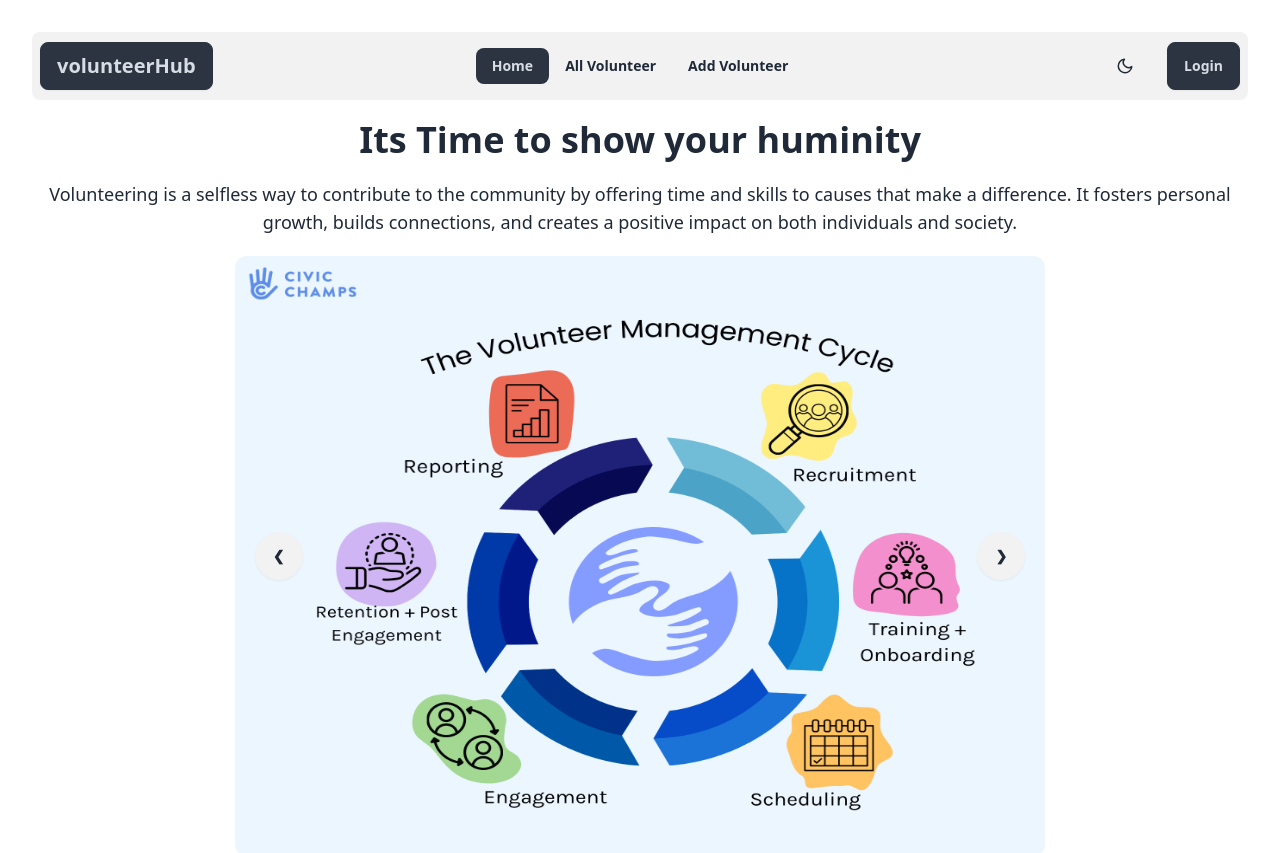
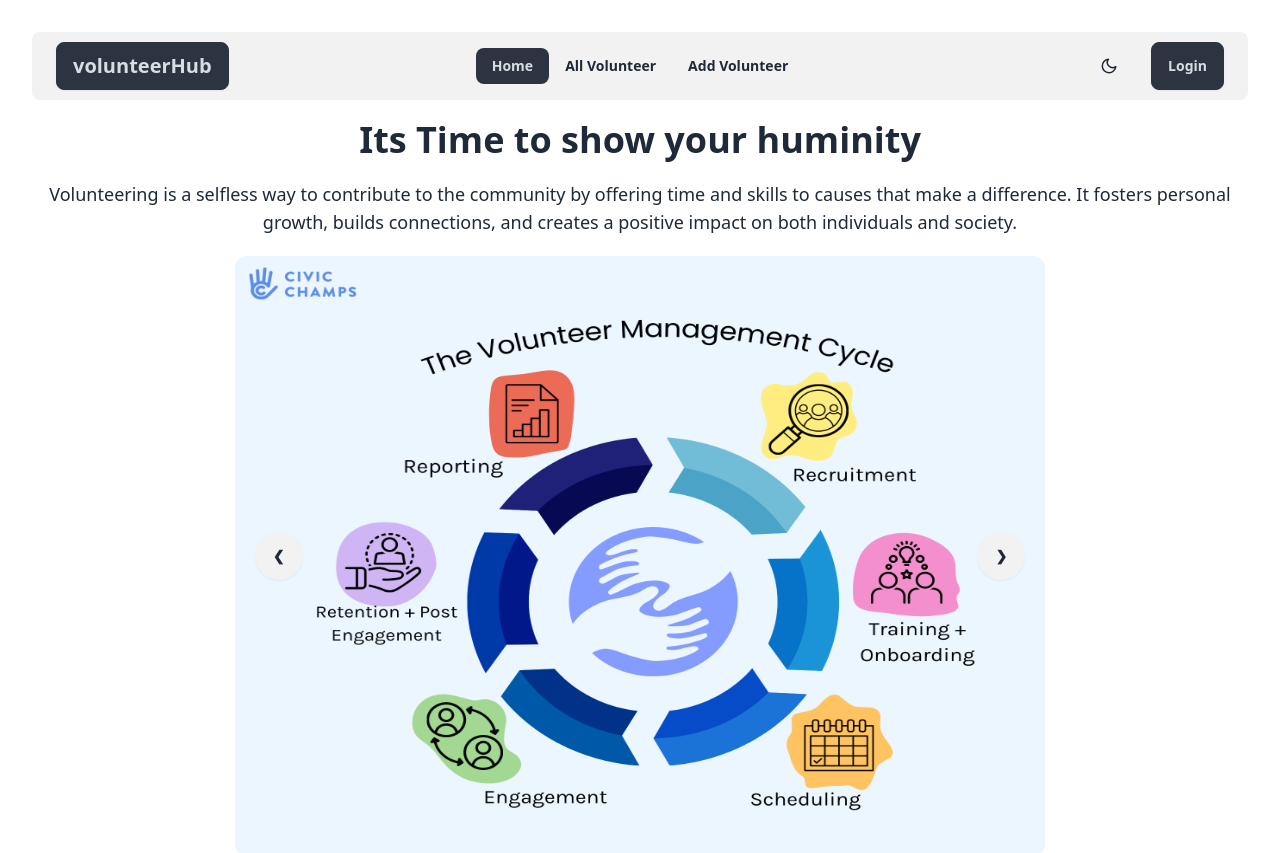
Before and after one commit to asifahmed1810/Volunteer-Hub, a React (Vite) app: page / in a window 1280 px wide. Shown: the top 853 px of the page. Built offline with nearby package versions, Linux system fonts and the light colour scheme; no server answers.

Commit message:
Update navbar

```diff
--- a/src/shared/Navbar/Navbar.jsx
+++ b/src/shared/Navbar/Navbar.jsx
@@ -22,8 +22,8 @@ const Navbar = () => {
     );
 
     return (
-        <div className="navbar bg-base-200 rounded-lg">
-            <div className="navbar-start">
+        <div className="navbar bg-base-200  rounded-lg">
+            <div className="navbar-start mx-4">
                 <div className="dropdown">
                     <div tabIndex={0} role="button" className="btn btn-ghost lg:hidden">
                         <svg
@@ -49,12 +49,12 @@ const Navbar = () => {
                     <span className="btn btn-neutral text-xl">volunteerHub</span>
                 </Link>
             </div>
-            <div className="navbar-center hidden lg:flex">
+            <div className="navbar-center mx-4 hidden lg:flex">
                 <ul className="menu menu-horizontal px-1 font-semibold">
                     {links}
                 </ul>
             </div>
-            <div className="navbar-end flex items-center gap-4">
+            <div className="navbar-end mx-4 flex items-center gap-4">
                 <button onClick={toggleTheme} className="btn btn-ghost">
                     {isDarkTheme ? <FiSun className="text-lg" /> : <FiMoon className="text-lg" />}
                 </button>
```
